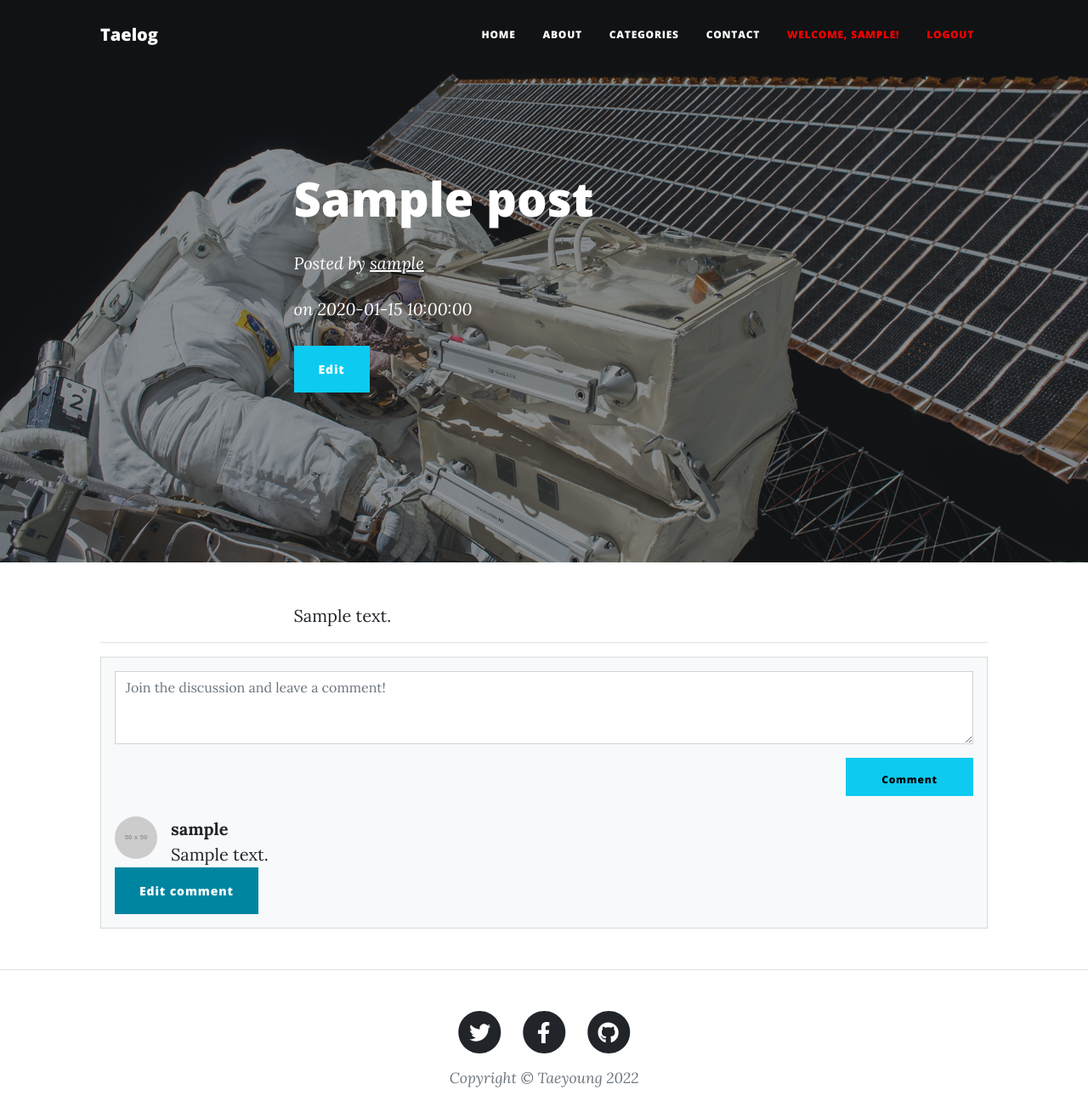
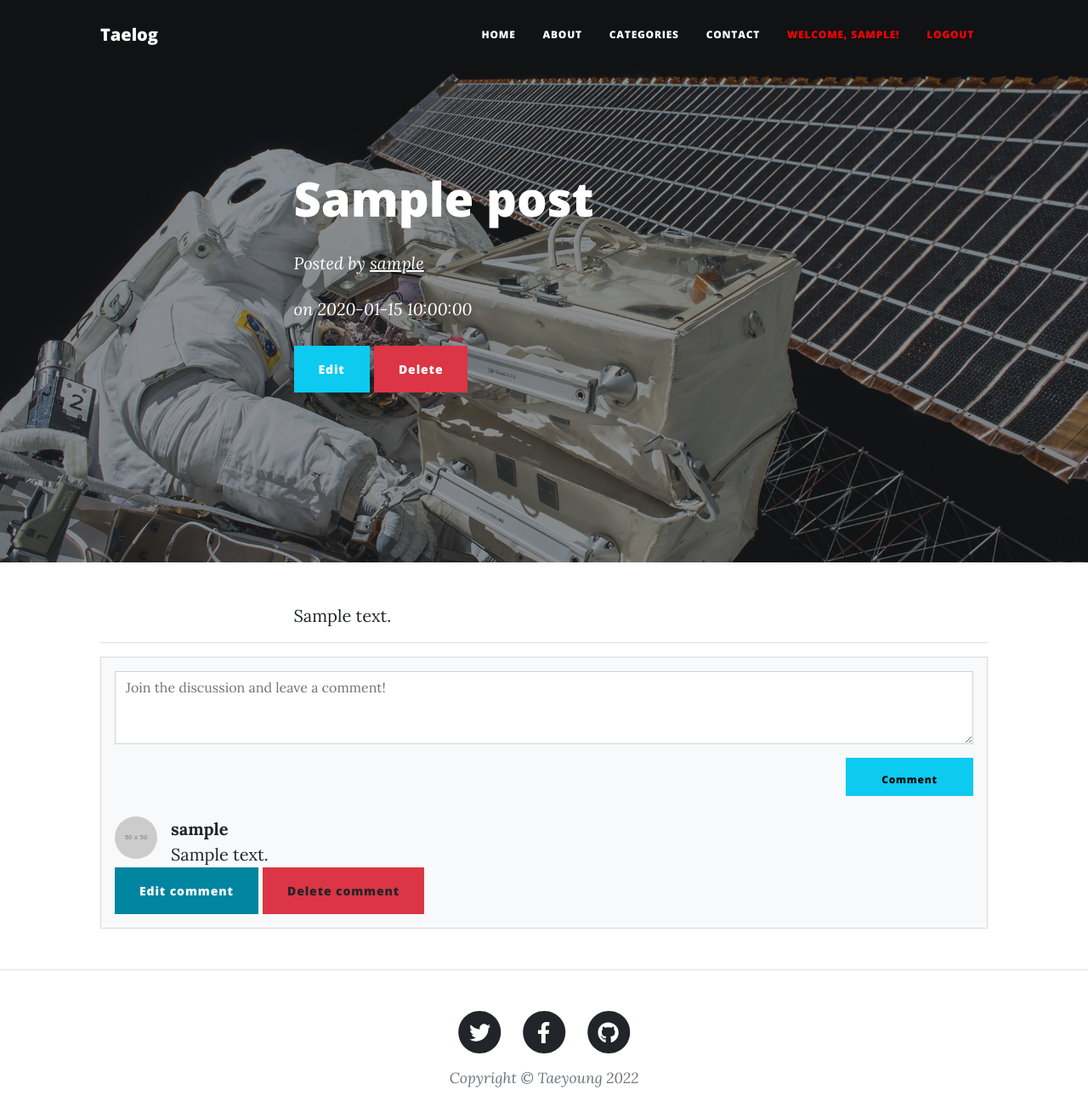
Before and after one commit to overtae/my-flask-study, a Flask app: page /posts/1 in a window 1280 px wide. Shown: the top 1316 px of the page at 85% size. Run offline with Flask 2, Linux system fonts and the light colour scheme; a user stored in the database is signed in; tables that the repository leaves empty hold one stand-in row (values such as "Sample post"); grey boxes labelled with a size stand in for pictures from a placeholder-image service; some libraries are stand-ins or nearby versions.

Commit message:
Imsi: 중간 파일 업로드

```diff
--- a/blog/models.py
+++ b/blog/models.py
@@ -24,6 +24,9 @@ class User(db.Model, UserMixin):
     # 스태프 권한이 있는 유저인지 아닌지를 판별, Boolean
     is_staff = db.Column(db.Boolean, default=False)
 
+    def __repr__(self):
+        return f'<{self.__class__.__name__}(name={self.username})>'
+
 
 def get_user_model():
     return User
@@ -46,8 +49,6 @@ class Post(db.Model):
         'category.id', ondelete='CASCADE'))
     category = db.relationship(
         'Category', backref=db.backref('category', cascade='delete'))
-    comments = db.relationship('Comment', backref=db.backref(
-        'post', cascade='delete'), passive_deletes=True)
 
 
 def get_post_model():
@@ -79,6 +80,8 @@ class Comment(db.Model):
     # post 테이블의 id를 참조
     post_id = db.Column(db.Integer, db.ForeignKey('post.id', ondelete='CASCADE'),
                         nullable=False)
+    post = db.relationship('Post', backref=db.backref(
+        'comments', cascade='delete'))
 
     def __repr__(self):
         return f'<{self.__class__.__name__}(title={self.content})>'
--- a/blog/templates/post_detail.html
+++ b/blog/templates/post_detail.html
@@ -17,6 +17,9 @@
                         {% if post.user.username == current_user.username %}
                         <button class="btn btn-info" id="edit-button">
                             <a href="{{ url_for("views.edit_post", id=post.id) }}">Edit</a>
+                        </button>
+                        <button class="btn btn-danger" id="delete-button">
+                            <a href="{{ url_for("views.delete_post", id=post.id) }}">Delete</a>
                         </button>
                         {% endif %}
 
@@ -43,7 +46,7 @@
             <div class="card bg-light">
                 <div class="card-body" id="comment-wrapper">
                     <!-- Comment form-->
-                    <form class="mb-4" method="post" action="">
+                    <form class="mb-4" method="POST">
                         {{ form.csrf_token }}
                         <textarea class="form-control mb-3" rows="3" name="content"
                                   placeholder="Join the discussion and leave a comment!"></textarea>
@@ -71,6 +74,10 @@
                             <button type="button" class="btn btn-primary" data-bs-toggle="modal"
                                     data-bs-target="#editCommentModal{{ comment.id }}">
                                 Edit comment
+                            </button>
+                            <!-- 삭제 버튼 -->
+                            <button type="button" class="btn btn-danger">
+                                <a href="{{ url_for("views.delete_post", id=post.id) }}">Delete comment</a>
                             </button>
                             <!-- Modal -->
                             <div class="modal fade" id="editCommentModal{{ comment.id }}" tabindex="-1"
--- a/blog/views.py
+++ b/blog/views.py
@@ -33,7 +33,7 @@ def post_list(id):
     return render_template("post_list.html", user=current_user, posts=posts, current_category=current_category)
 
 
-@views.route('/posts/<int:id>')
+@views.route('/posts/<int:id>', methods=['GET', 'POST'])
 def post_detail(id):
     comment_form = CommentForm()
     post = get_post_model().query.filter_by(id=id).first()
@@ -46,7 +46,7 @@ def contact():
     return render_template("contact.html", user=current_user)
 
 
-@views.route("/create-post", methods=['GET', 'POST'])
+@views.route("/create-post", methods=['POST'])
 @login_required
 def create_post():
     if current_user.is_staff == True:
@@ -92,15 +92,32 @@ def edit_post(id):
 
 
 @login_required
+@views.route("/delete-post/<int:id>")
+def delete_post(id):
+    post = get_post_model().query.filter_by(id=id).first()
+    # 작성자인 경우 > 게시물 삭제
+    if current_user.username == post.user.username:
+        db.session.delete(post)
+        db.session.commit()
+        return redirect(url_for("views.categories_list", id=id))
+    # 작성자가 아닌 경우 > 403 에러
+    else:
+        return abort(403)
+
+
+@login_required
 @views.route("/create-comment/<int:id>", methods=['POST'])
 def create_comment(id):
     form = CommentForm()
+    print(1)
     if request.method == "POST" and form.validate_on_submit():
+        print(1)
         comment = get_comment_model()(
             content=form.content.data,
             author_id=current_user.id,
-            post_id=id
+            post_id=id,
         )
+        print(1)
         db.session.add(comment)
         db.session.commit()
         return redirect(url_for("views.post_detail", id=id))
@@ -120,3 +137,18 @@ def edit_comment(post_id, comment_id):
             print("validation failed")
     else:
         return abort(403)
+
+
+@login_required
+@views.route("/delete-comment/<int:post_id>/<int:id>")
+def delete_comment(post_id, id):
+    comment = get_comment_model().query.filter_by(post_id=post_id, id=id).first()
+
+    # 작성자인 경우 > 댓글 삭제
+    if current_user.username == comment.user.username:
+        db.session.delete(comment)
+        db.session.commit()
+        return redirect(url_for("views.post_detail", id=post_id))
+    # 작성자가 아닌 경우 > 403 에러
+    else:
+        return abort(403)
```
Also changed, not shown: 1 other file.
